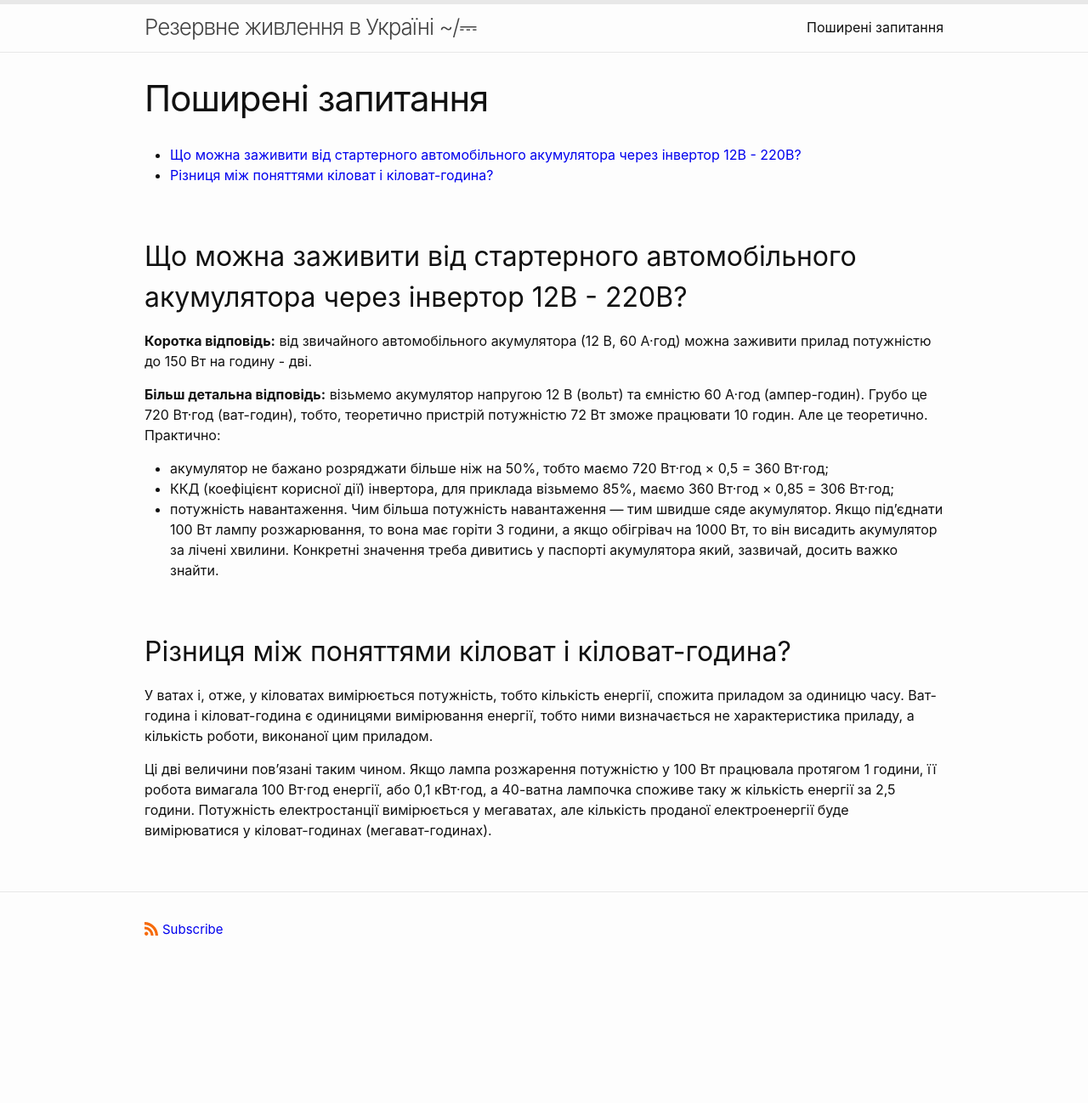
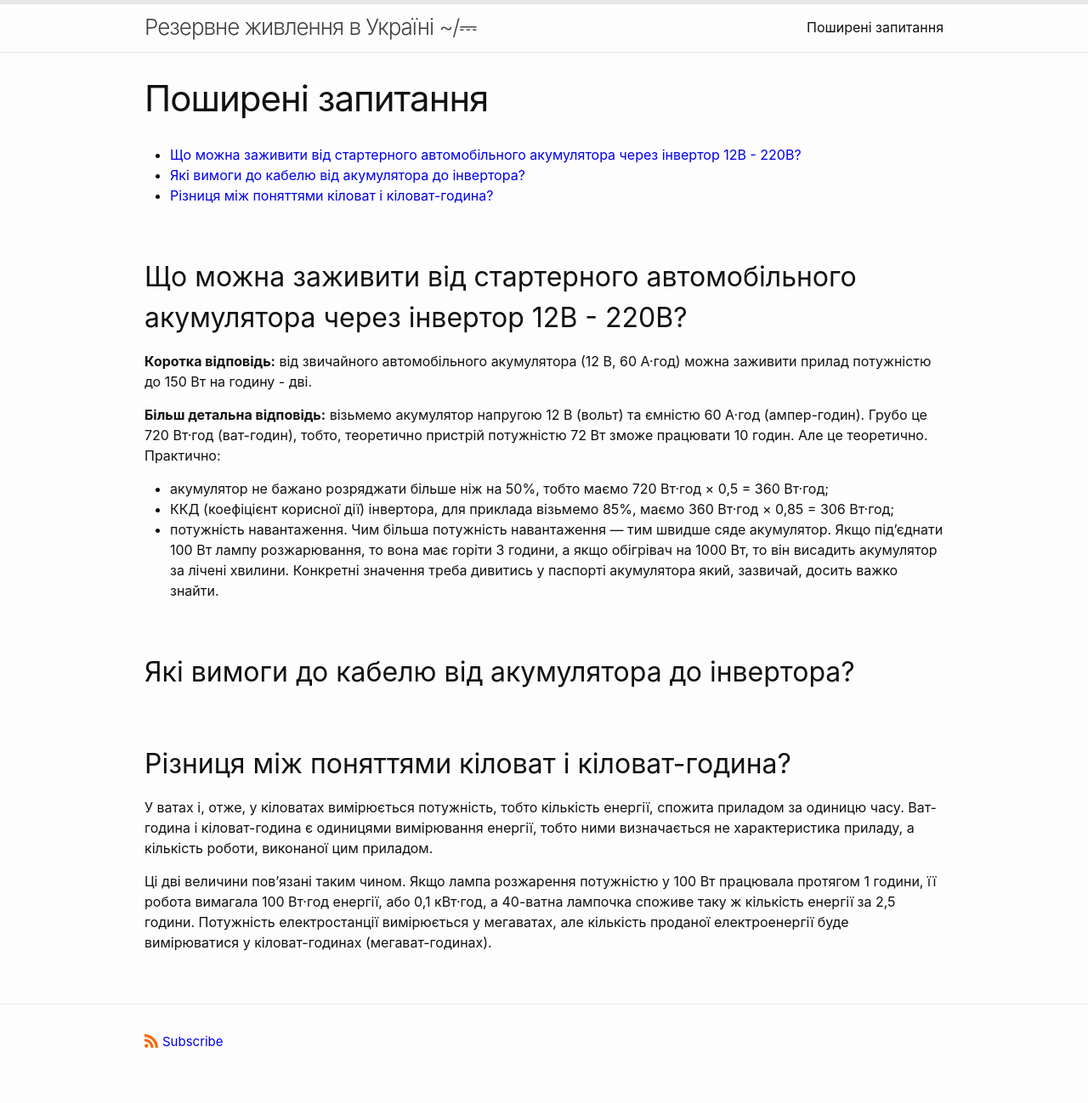
Before and after one commit to bpsu/bpsu.github.io, a Jekyll site: the page built from faq.md, in a window 1280 px wide. Shown: the whole page at 85% size. Built offline with Jekyll 4.4.1, drawn with Linux system fonts in a browser that asks for light colours; comment, search, counter and statistics services are not loaded; before the commit the page ends 1166 px from its top, so only the background shows below that.

Commit message:
Update faq.md

```diff
--- a/faq.md
+++ b/faq.md
@@ -4,6 +4,7 @@ title: "Поширені запитання"
 ---
 
 - [Що можна заживити від стартерного автомобільного акумулятора через інвертор 12В - 220В?](#що-можна-заживити-від-стартерного-автомобільного-акумулятора-через-інвертор-12в---220в)
+- [Які вимоги до кабелю від акумулятора до інвертора?](#які-вимоги-до-кабелю-від-акумулятора-до-інвертора?)
 - [Різниця між поняттями кіловат і кіловат-година?](#різниця-між-поняттями-кіловат-і-кіловат-година)
 
 ## Що можна заживити від стартерного автомобільного акумулятора через інвертор 12В - 220В?
@@ -14,6 +15,8 @@ title: "Поширені запитання"
 - ККД (коефіцієнт корисної дії) інвертора, для приклада візьмемо 85%, маємо 360 Вт·год × 0,85 = 306 Вт·год;
 - потужність навантаження. Чим більша потужність навантаження — тим швидше сяде акумулятор. Якщо під'єднати 100 Вт лампу розжарювання, то вона має горіти 3 години, а якщо обігрівач на 1000 Вт, то він висадить акумулятор за лічені хвилини. Конкретні значення треба дивитись у паспорті акумулятора який, зазвичай, досить важко знайти.
 
+## Які вимоги до кабелю від акумулятора до інвертора?
+
 ## Різниця між поняттями кіловат і кіловат-година?
 У ватах і, отже, у кіловатах вимірюється потужність, тобто кількість енергії, спожита приладом за одиницю часу. Ват-година і кіловат-година є одиницями вимірювання енергії, тобто ними визначається не характеристика приладу, а кількість роботи, виконаної цим приладом.
 
```
